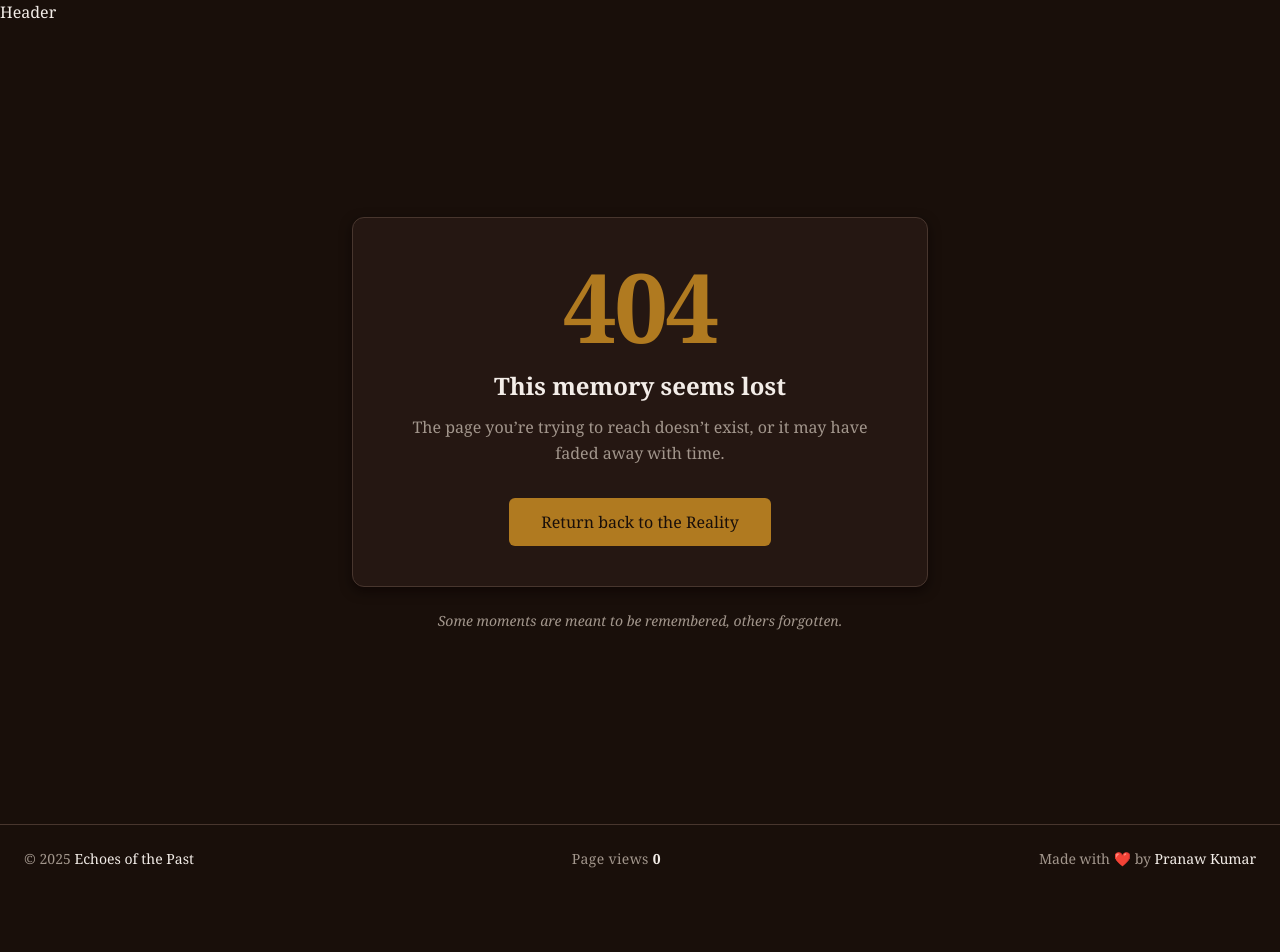
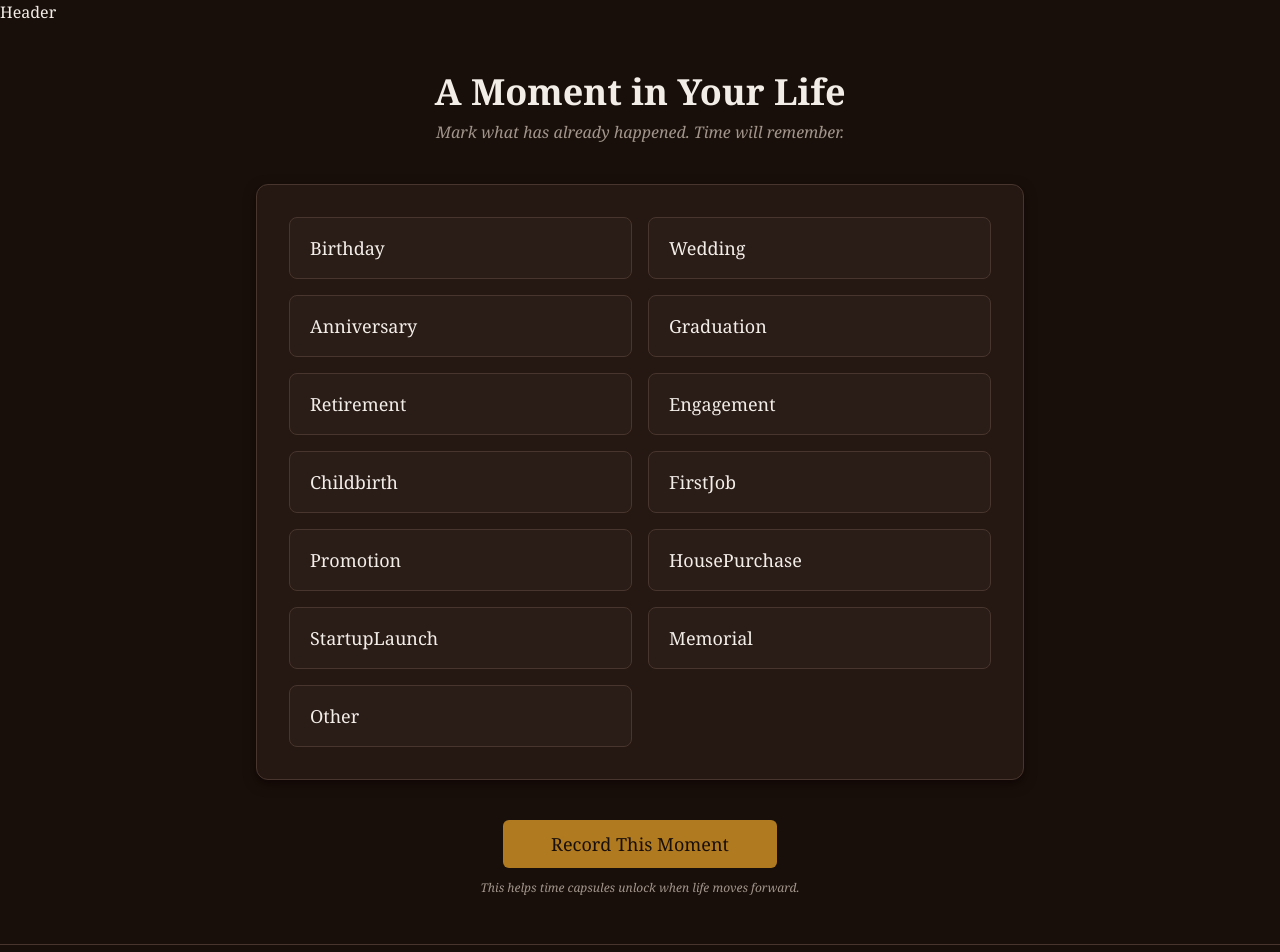
Before and after one commit to prana-W/Echoes, a React (Vite) app in the folder frontend/: page /event in a window 1280 px wide. Shown: the top 952 px of the page. Before the commit the page ends 893 px from the top, so only its background shows below. Built offline with nearby package versions, Linux system fonts and the light colour scheme; no server answers.

Commit message:
Add Event trigger page

```diff
--- a/frontend/src/App.jsx
+++ b/frontend/src/App.jsx
@@ -7,7 +7,8 @@ import {
     TimeCapsule,
     AssembleTimeCapsule,
     AddMemories,
-    ViewCapsule
+    ViewCapsule,
+    AddEvent
 } from "./pages";
 
 import ErrorBoundary from "./components/ErrorBoundary.jsx";
@@ -35,6 +36,8 @@ const router = createBrowserRouter([
             { path: "capsule/memories/:capsuleId", element: <AddMemories /> },
             { path: "capsule/view/:capsuleId", element: <ViewCapsule /> },
 
+            {path: "event", element: <AddEvent />},
+
             { path: "*", element: <NotFound /> },
         ],
     },
--- /dev/null
+++ b/frontend/src/pages/AddEvent.jsx
@@ -0,0 +1,124 @@
+import { useState } from "react";
+import { toast } from "sonner";
+import { useApi } from "@/hooks";
+import { Card } from "@/components/ui/card";
+import { Button } from "@/components/ui/button";
+import { CheckCircle } from "lucide-react";
+
+export const eventList = [
+    "birthday",
+    "wedding",
+    "anniversary",
+    "graduation",
+    "retirement",
+    "engagement",
+    "childbirth",
+    "firstJob",
+    "promotion",
+    "housePurchase",
+    "startupLaunch",
+    "memorial",
+    "other",
+];
+
+// helper: Capitalize first letter
+const capitalize = (str) => str.charAt(0).toUpperCase() + str.slice(1);
+
+const LifeEventPage = () => {
+    const api = useApi();
+    const [selectedEvent, setSelectedEvent] = useState("");
+    const [loading, setLoading] = useState(false);
+
+    const handleSubmit = async () => {
+        if (!selectedEvent) {
+            toast.error("Please select an event first");
+            return;
+        }
+
+        setLoading(true);
+        try {
+            const { success, message } = await api.post("/event", {
+                eventType: selectedEvent,
+            });
+
+            if (success) {
+                toast.success(message || "Event recorded successfully");
+                setSelectedEvent("");
+            }
+        } catch (err) {
+            toast.error(err?.message);
+        } finally {
+            setLoading(false);
+        }
+    };
+
+    return (
+        <div className="min-h-screen bg-background px-6 py-12">
+            <div className="max-w-3xl mx-auto space-y-10">
+                {/* Header */}
+                <div className="text-center space-y-2">
+                    <h1 className="text-4xl font-serif font-bold">
+                        A Moment in Your Life
+                    </h1>
+                    <p className="text-muted-foreground italic">
+                        Mark what has already happened. Time will remember.
+                    </p>
+                </div>
+
+                {/* Events */}
+                <Card className="p-8 vintage-shadow space-y-6">
+                    <div className="grid grid-cols-1 sm:grid-cols-2 gap-4">
+                        {eventList.map((event) => {
+                            const isSelected = selectedEvent === event;
+
+                            return (
+                                <button
+                                    key={event}
+                                    onClick={() => setSelectedEvent(event)}
+                                    className={`
+                                        flex items-center justify-between px-5 py-4
+                                        rounded-lg border transition-all
+                                        ${
+                                        isSelected
+                                            ? "border-primary bg-primary/10 vintage-glow"
+                                            : "border-border bg-muted/40 hover:bg-muted"
+                                    }
+                                    `}
+                                >
+                                    <span className="font-serif text-lg">
+                                        {capitalize(event)}
+                                    </span>
+
+                                    {isSelected && (
+                                        <CheckCircle className="w-5 h-5 text-primary" />
+                                    )}
+                                </button>
+                            );
+                        })}
+                    </div>
+                </Card>
+
+                {/* Action */}
+                <div className="text-center">
+                    <Button
+                        disabled={loading}
+                        onClick={handleSubmit}
+                        className="
+                            px-12 py-6 text-lg font-serif
+                            bg-primary text-primary-foreground
+                            hover:vintage-glow transition-all
+                        "
+                    >
+                        Record This Moment
+                    </Button>
+
+                    <p className="mt-3 text-xs text-muted-foreground italic">
+                        This helps time capsules unlock when life moves forward.
+                    </p>
+                </div>
+            </div>
+        </div>
+    );
+};
+
+export default LifeEventPage;
--- a/frontend/src/pages/index.js
+++ b/frontend/src/pages/index.js
@@ -7,5 +7,6 @@ import TimeCapsule from './TimeCapsule.jsx';
 import AssembleTimeCapsule from './AssembleTimeCapsule.jsx';
 import AddMemories from './AddMemories.jsx';
 import ViewCapsule from './ViewCapsule.jsx'
+import AddEvent from './AddEvent.jsx'
 
-export {Home, About, NotFound, Authentication, Relations, TimeCapsule, AssembleTimeCapsule, AddMemories, ViewCapsule};
+export {Home, About, NotFound, Authentication, Relations, TimeCapsule, AssembleTimeCapsule, AddMemories, ViewCapsule, AddEvent};
```
Also changed, not shown: 1 other file (tests, documents, lock files or other folders).
